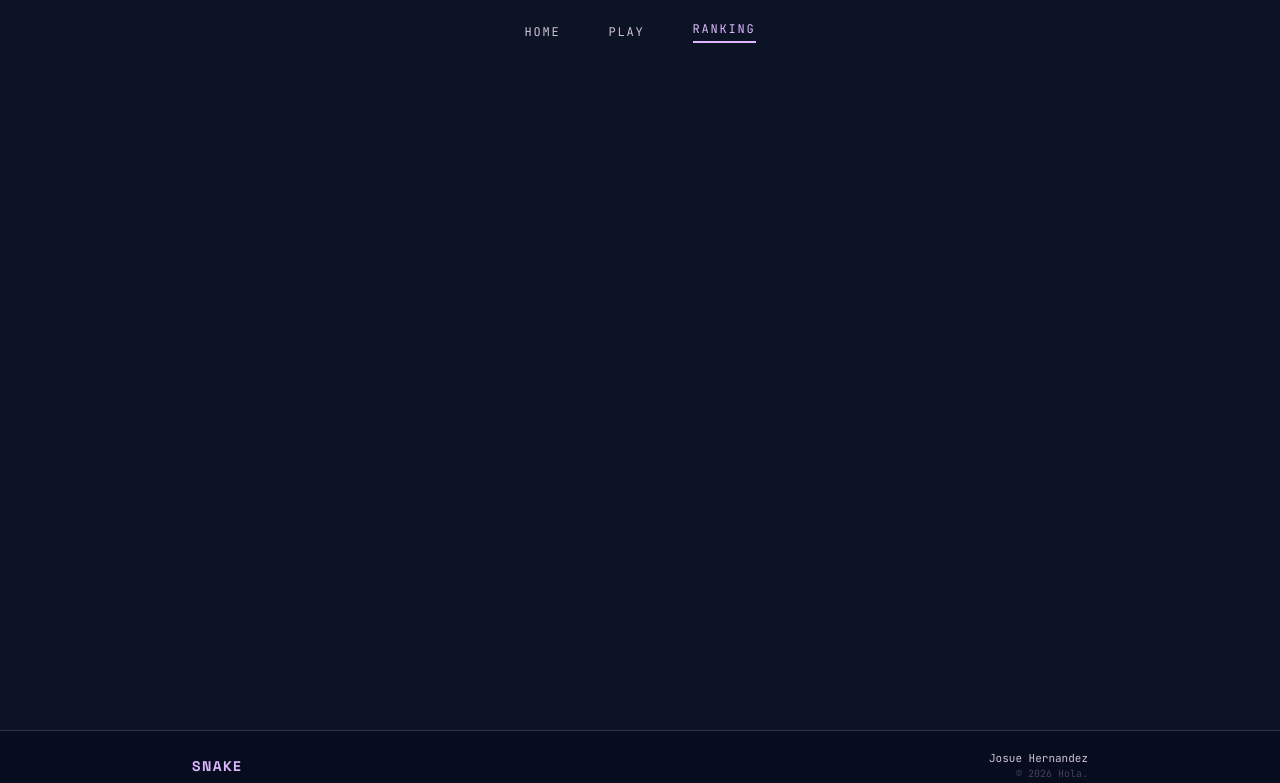
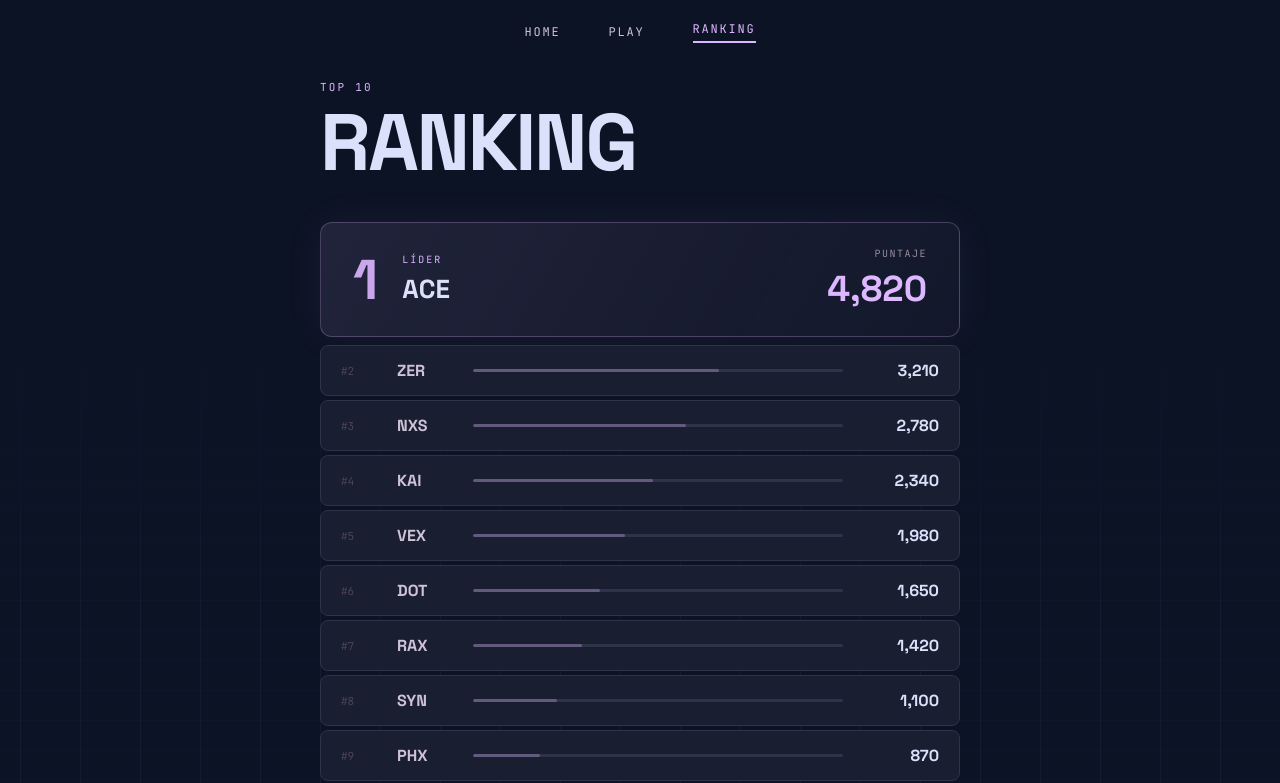
Before and after one commit to her24770/web-snake, a React (Vite) app: page /ranking in a window 1280 px wide. Shown: the top 783 px of the page. Built offline with nearby package versions, Linux system fonts and the light colour scheme.

Commit message:
funcionamiento para ver el ranking actual

```diff
--- a/src/components/home/Instructions.jsx
+++ b/src/components/home/Instructions.jsx
@@ -2,12 +2,55 @@ function Instructions() {
   return (
     <section className="home-section home-section--base">
       <div className="home-section-inner">
-        <div style={{ marginBottom: 32 }}>
-          <h2 className="home-section-title">Instrucciones</h2>
-          <p className="home-section-subtitle">Cómo jugar</p>
+        <div className="home-section-header">
+          <div>
+            <h2 className="home-section-title">Instrucciones</h2>
+            <p className="home-section-subtitle">Cómo jugar</p>
+          </div>
         </div>
-        <div className="home-instructions-placeholder">
-          <p>// TODO: agregar instrucciones del juego</p>
+
+        <div className="instructions-grid">
+          <div className="instruction-card">
+            <p className="instruction-card-number">01</p>
+            <h3 className="instruction-card-title">Muévete</h3>
+            <p className="instruction-card-desc">Controla la serpiente con WASD o las flechas del teclado</p>
+            <div className="instruction-keys">
+              <div className="instruction-keys-row">
+                <kbd>W</kbd>
+              </div>
+              <div className="instruction-keys-row">
+                <kbd>A</kbd><kbd>S</kbd><kbd>D</kbd>
+              </div>
+            </div>
+          </div>
+
+          <div className="instruction-card">
+            <p className="instruction-card-number">02</p>
+            <h3 className="instruction-card-title">Come</h3>
+            <p className="instruction-card-desc">Pasa sobre la comida para crecer. Cada alimento suma <strong>+10 pts</strong></p>
+          </div>
+
+          <div className="instruction-card">
+            <p className="instruction-card-number">03</p>
+            <h3 className="instruction-card-title">Sobrevive</h3>
+            <p className="instruction-card-desc">Evita chocar con las paredes o con tu propio cuerpo o el juego termina</p>
+          </div>
+
+          <div className="instruction-card">
+            <p className="instruction-card-number">04</p>
+            <h3 className="instruction-card-title">2 Jugadores</h3>
+            <p className="instruction-card-desc">Activa el modo dos jugadores. J1 usa WASD, J2 usa las flechas</p>
+            <div className="instruction-keys" style={{ flexDirection: 'row', gap: 12, marginTop: 16 }}>
+              <div>
+                <p className="instruction-keys-label">J1</p>
+                <div className="instruction-keys-row"><kbd>W</kbd><kbd>A</kbd><kbd>S</kbd><kbd>D</kbd></div>
+              </div>
+              <div>
+                <p className="instruction-keys-label">J2</p>
+                <div className="instruction-keys-row"><kbd>↑</kbd><kbd>↓</kbd><kbd>←</kbd><kbd>→</kbd></div>
+              </div>
+            </div>
+          </div>
         </div>
       </div>
     </section>
--- a/src/index.css
+++ b/src/index.css
@@ -36,6 +36,16 @@ body {
   background-size: 100% 4px;
 }
 
+kbd {
+  font-family: 'JetBrains Mono', monospace;
+  font-size: 12px;
+  padding: 5px 9px;
+  background-color: #23293c;
+  border: 1px solid #2e3447;
+  border-radius: 4px;
+  color: #dce1fb;
+}
+
 @keyframes glitch {
   0%   { transform: translate(0); }
   20%  { transform: translate(-2px, 2px); }
--- /dev/null
+++ b/src/pages/Ranking.css
@@ -0,0 +1,157 @@
+.ranking-bg {
+  position: fixed;
+  inset: 0;
+  pointer-events: none;
+  z-index: 0;
+  overflow: hidden;
+}
+
+.ranking-page {
+  position: relative;
+  z-index: 10;
+  padding: 80px 24px 64px;
+}
+
+.ranking-inner {
+  max-width: 640px;
+  margin: 0 auto;
+}
+
+/* Header */
+.ranking-header {
+  margin-bottom: 40px;
+}
+
+.ranking-label {
+  font-family: 'JetBrains Mono', monospace;
+  font-size: 11px;
+  letter-spacing: 0.2em;
+  color: #ddb7ff;
+  text-transform: uppercase;
+  margin-bottom: 8px;
+}
+
+.ranking-title {
+  font-family: 'Space Grotesk', sans-serif;
+  font-size: clamp(48px, 10vw, 80px);
+  font-weight: 800;
+  color: #dce1fb;
+  letter-spacing: -0.03em;
+  line-height: 1;
+}
+
+/* #1 card */
+.rk-first {
+  display: flex;
+  align-items: center;
+  justify-content: space-between;
+  padding: 24px 32px;
+  border-radius: 12px;
+  background: linear-gradient(120deg, rgba(221, 183, 255, 0.1) 0%, rgba(221, 183, 255, 0.03) 100%);
+  border: 1px solid rgba(221, 183, 255, 0.25);
+  box-shadow: 0 0 40px rgba(221, 183, 255, 0.06);
+  margin-bottom: 8px;
+}
+
+.rk-first-left {
+  display: flex;
+  align-items: center;
+  gap: 24px;
+}
+
+.rk-first-number {
+  font-family: 'Space Grotesk', sans-serif;
+  font-size: 56px;
+  font-weight: 900;
+  color: #ddb7ff;
+  line-height: 1;
+  opacity: 0.9;
+}
+
+.rk-first-tag {
+  font-family: 'JetBrains Mono', monospace;
+  font-size: 10px;
+  letter-spacing: 0.2em;
+  color: #ddb7ff;
+  text-transform: uppercase;
+  margin-bottom: 6px;
+}
+
+.rk-first-name {
+  font-family: 'Space Grotesk', sans-serif;
+  font-size: 26px;
+  font-weight: 700;
+  color: #dce1fb;
+}
+
+.rk-first-right {
+  text-align: right;
+}
+
+.rk-first-score-label {
+  font-family: 'JetBrains Mono', monospace;
+  font-size: 10px;
+  letter-spacing: 0.15em;
+  color: #988d9f;
+  text-transform: uppercase;
+  margin-bottom: 6px;
+}
+
+.rk-first-score {
+  font-family: 'Space Grotesk', sans-serif;
+  font-size: 36px;
+  font-weight: 700;
+  color: #ddb7ff;
+}
+
+/* Rows #2-#10 */
+.rk-list {
+  display: flex;
+  flex-direction: column;
+  gap: 4px;
+}
+
+.rk-row {
+  display: grid;
+  grid-template-columns: 40px 60px 1fr 80px;
+  align-items: center;
+  gap: 16px;
+  padding: 14px 20px;
+  border-radius: 8px;
+  background-color: #191f31;
+  border: 1px solid #2e3447;
+}
+
+.rk-row-rank {
+  font-family: 'JetBrains Mono', monospace;
+  font-size: 11px;
+  color: #4d4354;
+}
+
+.rk-row-name {
+  font-family: 'Space Grotesk', sans-serif;
+  font-size: 16px;
+  font-weight: 700;
+  color: #cfc2d6;
+}
+
+.rk-row-bar-wrap {
+  height: 3px;
+  background-color: #2e3447;
+  border-radius: 2px;
+  overflow: hidden;
+}
+
+.rk-row-bar {
+  height: 100%;
+  background-color: rgba(221, 183, 255, 0.3);
+  border-radius: 2px;
+}
+
+.rk-row-score {
+  font-family: 'Space Grotesk', sans-serif;
+  font-size: 16px;
+  font-weight: 700;
+  color: #dce1fb;
+  text-align: right;
+}
--- a/src/pages/Ranking.jsx
+++ b/src/pages/Ranking.jsx
@@ -1,6 +1,60 @@
+import { getRanking } from '../utils/ranking'
+import './Ranking.css'
+
 function Ranking() {
+  const ranking = getRanking()
+  const top1 = ranking[0]
+  const rest  = ranking.slice(1)
+  const maxScore = top1?.score ?? 1
+
   return (
-    <main style={{ flex: 1, paddingTop: 64 }}>
+    <main style={{ flex: 1, position: 'relative' }}>
+      <div className="ranking-bg">
+        <div className="grid-bg grid-perspective" style={{ opacity: 0.4 }}></div>
+      </div>
+
+      <div className="ranking-page">
+        <div className="ranking-inner">
+
+          <div className="ranking-header">
+            <p className="ranking-label">Top 10</p>
+            <h1 className="ranking-title">RANKING</h1>
+          </div>
+
+          {top1 && (
+            <div className="rk-first">
+              <div className="rk-first-left">
+                <span className="rk-first-number">1</span>
+                <div>
+                  <p className="rk-first-tag">LÍDER</p>
+                  <p className="rk-first-name">{top1.name}</p>
+                </div>
+              </div>
+              <div className="rk-first-right">
+                <p className="rk-first-score-label">Puntaje</p>
+                <p className="rk-first-score">{top1.score.toLocaleString()}</p>
+              </div>
+            </div>
+          )}
+
+          <div className="rk-list">
+            {rest.map(entry => (
+              <div key={entry.rank} className="rk-row">
+                <span className="rk-row-rank">#{entry.rank}</span>
+                <span className="rk-row-name">{entry.name}</span>
+                <div className="rk-row-bar-wrap">
+                  <div
+                    className="rk-row-bar"
+                    style={{ width: `${(entry.score / maxScore) * 100}%` }}
+                  />
+                </div>
+                <span className="rk-row-score">{entry.score.toLocaleString()}</span>
+              </div>
+            ))}
+          </div>
+
+        </div>
+      </div>
     </main>
   )
 }
--- a/src/pages/home/Home.css
+++ b/src/pages/home/Home.css
@@ -305,19 +305,68 @@
 }
 
 /* Instrucciones */
-.home-instructions-placeholder {
-  border-radius: 12px;
-  border: 1px dashed #2e3447;
-  background-color: #191f31;
-  display: flex;
-  align-items: center;
-  justify-content: center;
-  padding: 80px 24px;
+.instructions-grid {
+  display: grid;
+  grid-template-columns: repeat(4, 1fr);
+  gap: 12px;
 }
 
-.home-instructions-placeholder p {
+@media (max-width: 700px) {
+  .instructions-grid {
+    grid-template-columns: repeat(2, 1fr);
+  }
+}
+
+.instruction-card {
+  background-color: #191f31;
+  border: 1px solid #2e3447;
+  border-radius: 12px;
+  padding: 24px;
+}
+
+.instruction-card-number {
   font-family: 'JetBrains Mono', monospace;
-  font-size: 13px;
+  font-size: 11px;
+  letter-spacing: 0.15em;
+  color: #ddb7ff;
+  margin-bottom: 12px;
+}
+
+.instruction-card-title {
+  font-family: 'Space Grotesk', sans-serif;
+  font-size: 17px;
+  font-weight: 700;
+  color: #dce1fb;
+  margin-bottom: 8px;
+}
+
+.instruction-card-desc {
+  font-family: 'JetBrains Mono', monospace;
+  font-size: 11px;
+  color: #988d9f;
+  line-height: 1.7;
+}
+
+.instruction-card-desc strong {
+  color: #ddb7ff;
+}
+
+.instruction-keys {
+  display: flex;
+  flex-direction: column;
+  gap: 4px;
+  margin-top: 16px;
+}
+
+.instruction-keys-row {
+  display: flex;
+  gap: 4px;
+}
+
+.instruction-keys-label {
+  font-family: 'JetBrains Mono', monospace;
+  font-size: 10px;
   letter-spacing: 0.1em;
-  color: rgba(207, 194, 214, 0.3);
+  color: #4d4354;
+  margin-bottom: 4px;
 }
--- a/src/utils/ranking.js
+++ b/src/utils/ranking.js
@@ -1,3 +1,5 @@
+const STORAGE_KEY = 'snake_ranking'
+
 const mockRanking = [
   { rank: 1, name: 'ACE', score: 4820 },
   { rank: 2, name: 'ZER', score: 3210 },
@@ -11,18 +13,38 @@ const mockRanking = [
   { rank: 10, name: 'ZAP', score: 620 },
 ]
 
+function loadRanking() {
+  try {
+    const stored = localStorage.getItem(STORAGE_KEY)
+    return stored ? JSON.parse(stored) : mockRanking
+  } catch {
+    return mockRanking
+  }
+}
+
 export function getRanking() {
-  return mockRanking
+  return loadRanking()
 }
 
 export function getTop3() {
-  return mockRanking.slice(0, 3)
+  return loadRanking().slice(0, 3)
 }
 
 export function getFirst() {
-  return mockRanking[0]
+  return loadRanking()[0]
 }
 
-export function saveScore(_name, _score) {
-  // TODO: conectar a la API del servidor
+export function isTopScore(score) {
+  const ranking = loadRanking()
+  return ranking.length < 10 || score > ranking[ranking.length - 1].score
 }
+
+export function saveScore(name, score) {
+  const current = loadRanking()
+  const updated = [...current, { name: name.toUpperCase().slice(0, 3), score }]
+    .sort((a, b) => b.score - a.score)
+    .slice(0, 10)
+    .map((entry, i) => ({ ...entry, rank: i + 1 }))
+  localStorage.setItem(STORAGE_KEY, JSON.stringify(updated))
+  return updated
+}
```
